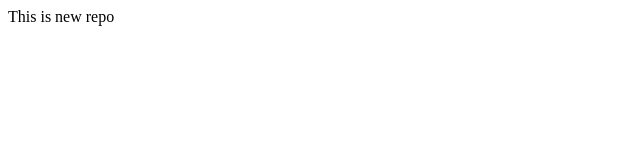
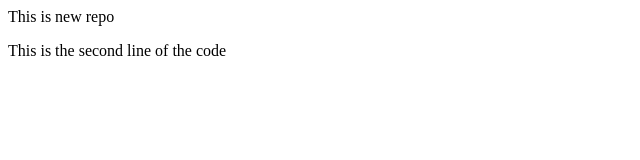
Before and after one commit to JASHU-NANI/LocalRepo, a plain HTML site: page index.html in a window 1280 px wide. Shown: the whole page, without its empty margins (0-640 px from the left). Drawn offline with Linux system fonts and the light colour scheme.

Commit message:
Add new line in index.html

```diff
--- a/index.html
+++ b/index.html
@@ -1 +1,2 @@
 <p>This is new repo</p>
+<p>This is the second line of the code</p>
```
Also changed, not shown: 1 other file.
